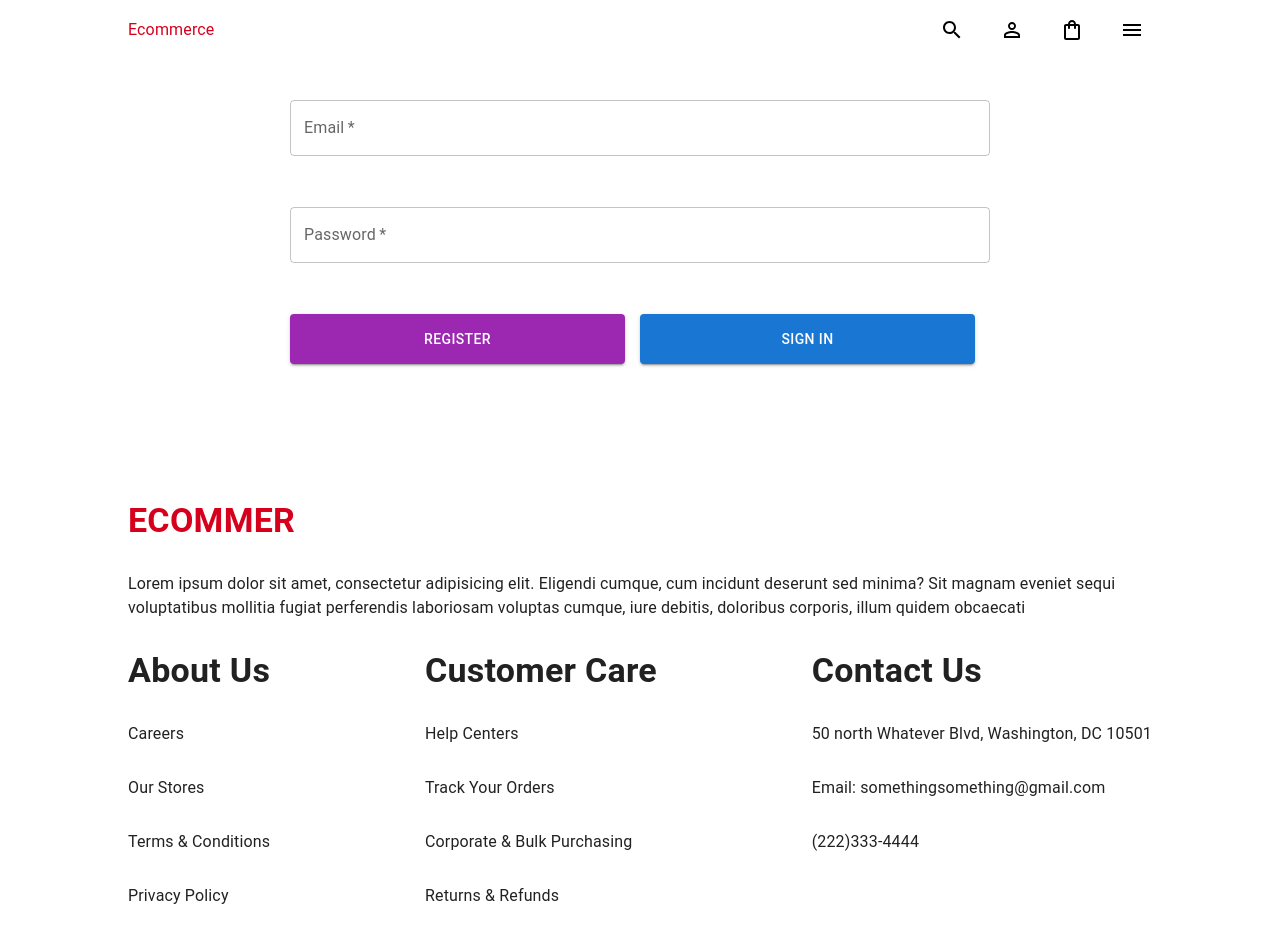
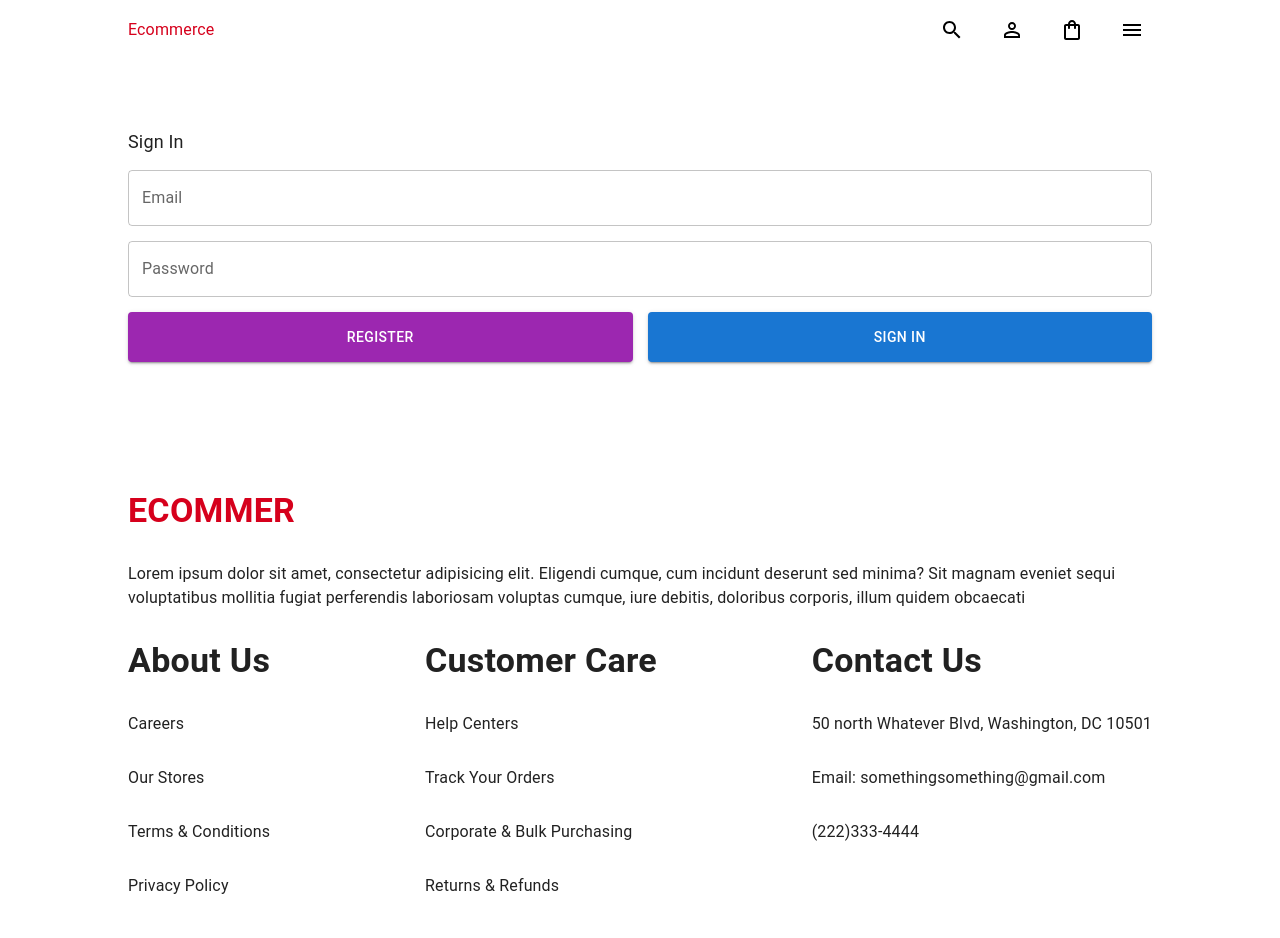
Before and after one commit to robertduke123/e-store-rpd, a React (Create React App) app: page /signin in a window 1280 px wide. Built offline with nearby package versions, Linux system fonts and the light colour scheme.

Commit message:
added Formik to sing in  component

```diff
--- a/src/scenes/checkout/Checkout.jsx
+++ b/src/scenes/checkout/Checkout.jsx
@@ -34,59 +34,59 @@
     phoneNumber: ''
 }
 
-// const checkoutSchema = [
-//   yup.object().shape({
-//     billingAddress: yup.object().shape({
-//       firstName: yup.string().required('required'),
-//       lastName: yup.string().required('required'),
-//       country: yup.string().required('required'),
-//       street1: yup.string().required('required'),
-//       street2: yup.string(),
-//       city: yup.string().required('required'),
-//       state: yup.string().required('required'),
-//       zipCode: yup.string().required('required')
-//     }),
-//     shippingAddress: yup.object().shape({
-//     isSameAddress: yup.boolean(),
-//     firstName: yup.string().when('isSameAddress', {
-//       is: false,
-//       then: () => yup.string().required('required')
-//     }),
-//     lastName: yup.string().when('isSameAddress', {
-//       is: false,
-//       then: () => yup.string().required('required')
-//     }),
-//     country: yup.string().when('isSameAddress', {
-//       is: false,
-//       then: () => yup.string().required('required')
-//     }),
-//     street1: yup.string().when('isSameAddress', {
-//       is: false,
-//       then: () => yup.string().required('required')
-//     }),
-//     street2: yup.string().when('isSameAddress', {
-//       is: false,
-//       then: () => yup.string()
-//     }),
-//     city: yup.string().when('isSameAddress', {
-//       is: false,
-//       then: () => yup.string().required('required')
-//     }),
-//     state: yup.string().when('isSameAddress', {
-//       is: false,
-//       then: () => yup.string().required('required')
-//     }),
-//     zipCode: yup.string().when('isSameAddress', {
-//       is: false,
-//       then: () => yup.string().required('required')
-//     })
-//   })
-//   }),
-//   yup.object().shape({
-//     email: yup.string().required('required'),
-//     phoneNumber: yup.string().required('required')
-//   })
-// ]
+const checkoutSchema = [
+  yup.object().shape({
+    billingAddress: yup.object().shape({
+      firstName: yup.string().required('required'),
+      lastName: yup.string().required('required'),
+      country: yup.string().required('required'),
+      street1: yup.string().required('required'),
+      street2: yup.string(),
+      city: yup.string().required('required'),
+      state: yup.string().required('required'),
+      zip: yup.string().required('required')
+    }),
+    shippingAddress: yup.object().shape({
+    isSameAddress: yup.boolean(),
+    firstName: yup.string().when('isSameAddress', {
+      is: false,
+      then: () => yup.string().required('required')
+    }),
+    lastName: yup.string().when('isSameAddress', {
+      is: false,
+      then: () => yup.string().required('required')
+    }),
+    country: yup.string().when('isSameAddress', {
+      is: false,
+      then: () => yup.string().required('required')
+    }),
+    street1: yup.string().when('isSameAddress', {
+      is: false,
+      then: () => yup.string().required('required')
+    }),
+    street2: yup.string().when('isSameAddress', {
+      is: false,
+      then: () => yup.string()
+    }),
+    city: yup.string().when('isSameAddress', {
+      is: false,
+      then: () => yup.string().required('required')
+    }),
+    state: yup.string().when('isSameAddress', {
+      is: false,
+      then: () => yup.string().required('required')
+    }),
+    zip: yup.string().when('isSameAddress', {
+      is: false,
+      then: () => yup.string().required('required')
+    })
+  })
+  }),
+  yup.object().shape({
+    email: yup.string().required('required'),
+    phoneNumber: yup.string().required('required')
+  })
+]
 
 const Checkout = () => {
 
@@ -96,31 +96,6 @@
   const isSignedIn = useSelector((state) => state.cart.isSignedIn)
   const isFirstStep = activeStep === 0
   const isSecondStep = activeStep === 1
-//   const [values, setValues] = useState({
-//     billingAddress: {
-//         firstName: '',
-//         lastName: '',
-//         country: '',
-//         street1: '',
-//         street2: '',
-//         city: '',
-//         state: '',
-//         zipCode: ''
-//     },
-//     shippingAddress: {
-//         isSameAddress: true,
-//         firstName: '',
-//         lastName: '',
-//         country: '',
-//         street1: '',
-//         street2: '',
-//         city: '',
-//         state: '',
-//         zipCode: ''
-//     },
-//     email: '',
-//     phoneNumber: ''
-//   })
 
   const onLoad = async() => {
     if(isSignedIn){
@@ -132,25 +107,35 @@
         initialValues.billingAddress.city = user.country
         initialValues.billingAddress.state = user.state
         initialValues.billingAddress.zipCode = user.zipCode
+        initialValues.shippingAddress.firstName = user.firstName
+        initialValues.shippingAddress.lastName = user.lastName
+        initialValues.shippingAddress.country = user.streetAddress1
+        initialValues.shippingAddress.street1 = user.streetAddress2
+        initialValues.shippingAddress.street2 = user.city
+        initialValues.shippingAddress.city = user.country
+        initialValues.shippingAddress.state = user.state
+        initialValues.shippingAddress.zipCode = user.zipCode
         initialValues.email = user.email
         initialValues.phoneNumber = user.phone
-    }}
+
+        setActiveStep(1)
+    }
+  }
 
     useEffect(() => {
         onLoad()
-        console.log(isSignedIn);
     }, [])
 
 
   const handleFormSubmit = async (values, actions) => {
     setActiveStep(activeStep + 1)
-
+    console.log('test');
     if(isFirstStep && values.shippingAddress.isSameAddress) {
       actions.setFieldValue('shippingAddress', {
         ...values.billingAddress,
         isSameAddress: true
       })
-      console.log(values);
+      // console.log(values);
     }
     //   if(isSecondStep) {
     //     makePayment(values)
@@ -175,7 +160,7 @@
         <Formik
           onSubmit={handleFormSubmit}
           initialValues={initialValues}
-        //   validationSchema={checkoutSchema[activeStep]}
+          validationSchema={checkoutSchema[activeStep]}
         >
           {({
             values,
@@ -186,7 +171,7 @@
             handleSubmit,
             setFieldValue
           }) => {
-            console.log(values);
+            // console.log(values);
             return(
             <form onSubmit={handleSubmit}>
               {isFirstStep && (
--- a/src/scenes/user/Signin.jsx
+++ b/src/scenes/user/Signin.jsx
@@ -1,66 +1,90 @@
-import React, {useState} from 'react'
-import { Box, useMediaQuery, TextField, Button } from '@mui/material'
+import React from 'react'
+import { Box, TextField, Button, Typography } from '@mui/material'
 import { useSelector, useDispatch } from 'react-redux'
 import { useNavigate } from 'react-router-dom'
+import { Formik, getIn } from 'formik'
+import * as yup from 'yup'
 import { setIsSignedIn} from '../../state'
 
+const initialValues = {
+  email: '',
+  password: ''
+}
+
 const Signin = () => {
-const isNonMobile = useMediaQuery('(min-width: 600px)')
 const navigate = useNavigate()
 const dispatch = useDispatch()
+const users = useSelector((state) => state.cart.users)
 
-const users = useSelector((state) => state.cart.users)
-const [email, setEmail] = useState('')
-const [password, setPassword] = useState('')
-const [errorEmail, setErrorEmail] = useState(false)
-const [errorPassword, setErrorPassword] = useState(false)
+const signInSchema = yup.object().shape({
+      email: yup.string().required('required'),
+      password: yup.string().required('required')
+  })
 
-const handleSubmit = () => {
-    if(email !== '' && password !== '') {
-        if(users[0].email === email && users[0].password === password) {
+const handleSubmit = (values) => {
+    if(values.email !== '' && values.password !== '') {
+        if(users[0].email === values.email && users[0].password === values.password) {
             dispatch(setIsSignedIn({}))
             navigate('/')
         }
-        setErrorEmail(false)
-        setErrorPassword(false)
-    } else {
-        email === '' ? setErrorEmail(true) : setErrorEmail(false)
-        password === '' ? setErrorPassword(true) : setErrorPassword(false)
     }
 }
 
   return (
+    <Box width='80%' m='10% auto'  >
+      <Formik
+        initialValues={initialValues}
+        onSubmit={handleSubmit}
+        validationSchema={signInSchema}
+      >
+        {({
+          values,
+            errors,
+            touched,
+            handleBlur,
+            handleChange,
+            handleSubmit
+        }) =>{
+          const formattedError = (field) => {
+            Boolean(
+              getIn(touched, field &&
+              getIn(errors, field))
+            )}
+
+        return(
+          <form onSubmit={handleSubmit}>
+            <Typography sx={{mb: '15px'}} fontSize='18px'>Sign In</Typography>
             <Box
-        width='700px'
-        height='300px'
-        margin='100px auto'
             display='grid'
             gap='15px'
             gridTemplateColumns='repeat(2, minmax(0, 1fr))'
-        sx={{gridColumn: isNonMobile ? undefined : 'span 2'}}
+            sx={{gridColumn: 'span 2'}}
             >
             <TextField
               fullWidth
               type='text'
               label='Email'
-        required
-        error={errorEmail ? true : false}
-        onChange={(e) => setEmail(e.target.value)}
-        sx={{gridColumn: 'span 3'}}
+              onBlur={handleBlur}
+              onChange={handleChange}
+              value={values.email}
+              name='email'
+              error={formattedError('email')}
+              sx={{gridColumn: 'span 2'}}
             />
 
             <TextField
               fullWidth
               type='password'
               label='Password'
-        required
-        error={errorPassword ? true : false}
-        onChange={(e) => setPassword(e.target.value)}
-        sx={{gridColumn: 'span 3'}}
+              onBlur={handleBlur}
+              onChange={handleChange}
+              value={values.password}
+              name='password'
+              error={formattedError('password')}
+              sx={{gridColumn: 'span 2'}}
             />
 
             <Button
-        type='submit'
               variant='contained'
               color='secondary'
               sx={{height: '50px', gridColumn: 'span 1'}}
@@ -72,8 +96,11 @@
               variant='contained'
               color='primary'
               sx={{height: '50px', gridColumn: 'span 1'}}
-        onClick={handleSubmit}
           >Sign In</Button>
+          </Box>
+          </form>
+        )}}
+      </Formik>
     </Box>
   )
 }
```
Lines whose indentation alone changed are shown as unchanged.
